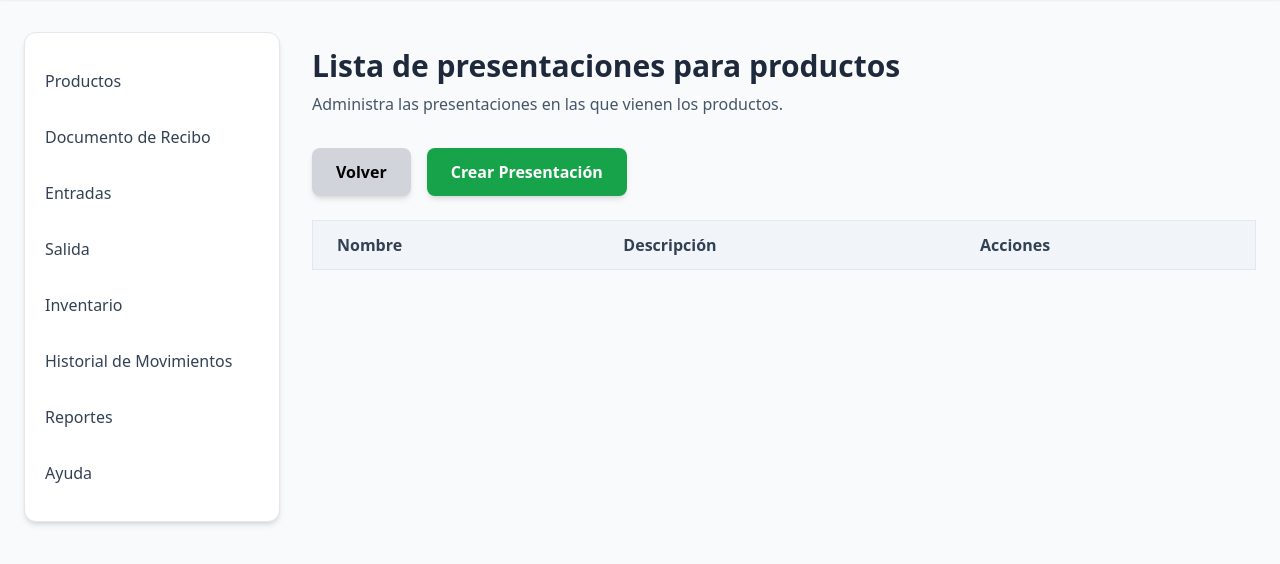
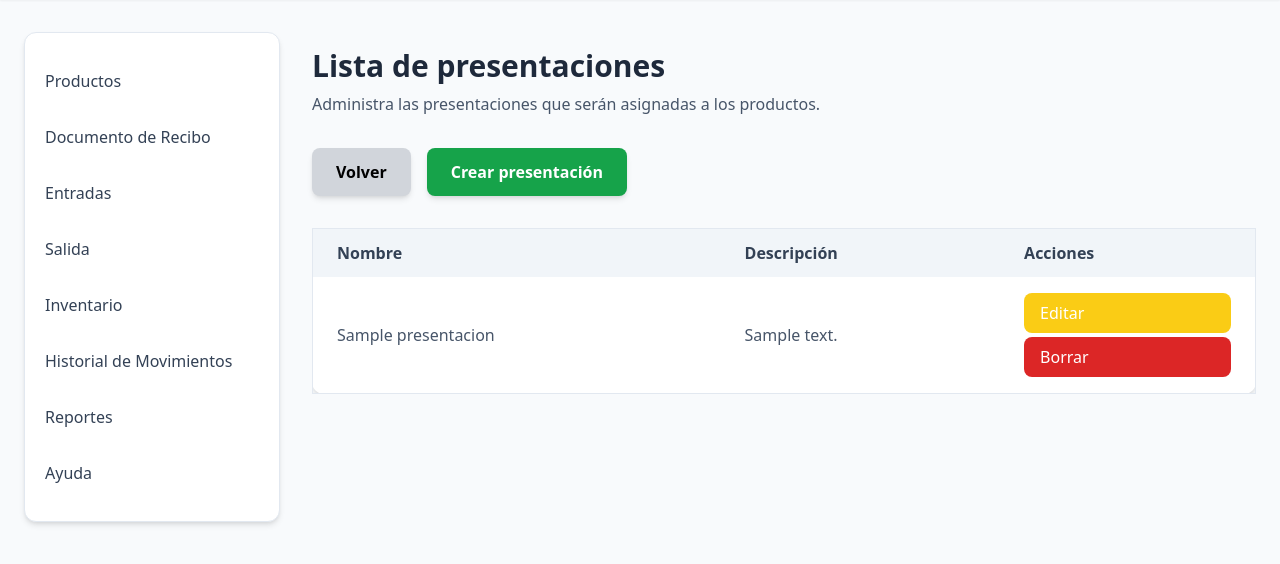
Before and after one commit to juansalgado12/wms, a Flask app: page /presentacion/ in a window 1280 px wide. Shown: the part 112-676 px from the top of the page. Run offline with Flask 3, Linux system fonts and the light colour scheme; the visitor is signed in with stand-in values (Sample User, id 1); tables that the repository leaves empty hold one stand-in row (values such as "Sample post"); lists and menus that the app fills with data are empty; some libraries are stand-ins or nearby versions.

Commit message:
Se implementó la lógica para listar y crear presentaciones, incluyendo la normalización del nombre y validación de duplicados. Se actualizaron las plantillas para mostrar la lista de presentaciones y se añadieron los mensajes de éxito.

```diff
--- a/wmsr/presentacion.py
+++ b/wmsr/presentacion.py
@@ -1,39 +1,46 @@
 from flask import Blueprint, render_template, request, flash, redirect, url_for
 
-#from .auth import login_required
-#from .models import Presentacion cuando se implemente el modelo
-#from wmsr import db cuando se implemente la base de datos
+from .auth import login_required # Importar el decorador de login requerido
+from .models import Presentacion # Importar el modelo de Presentacion
+from wmsr import db # Importar la base de datos
 
 bp = Blueprint('presentacion', __name__, url_prefix='/presentacion')
 
 @bp.route('/')
+@login_required
 def lista_presentaciones():
-    # presentaciones = Presentacion.query.all() #cuando se implemente el modelo
-    return render_template('productos/presentacion/listapresentacion.html') #, presentaciones=presentaciones
 
-@bp.route('/crear')
+    # AquÍ iría la lógica para obtener la lista de presentaciones
+    presentaciones = Presentacion.query.all() # Obtener todas las presentaciones
+    return render_template('productos/presentacion/listapresentacion.html', presentaciones=presentaciones)
+
+@bp.route('/crear', methods=('GET', 'POST'))
+@login_required
 def crear_presentacion():
-    # if request.method == 'POST':
-    #     # Obtener datos del formulario
-    #     nombre = request.form.get('nombre')
-    #     descripcion = request.form.get('descripcion')
+    mensaje_exito = None
 
-    #     presentacion = Presentacion(nombre, descripcion)
+    if request.method == 'POST':
+        nombre = request.form.get('nombre')
+        descripcion = request.form.get('descripcion')
 
-    #     error = None
-    #     nombre_presentacion = Presentacion.query.filter_by(nombre=nombre).first()
+        nombre_normalizado = nombre.strip().lower() if nombre else ''
 
-    #     if nombre_presentacion == None:
-    #         #registrar en la base de datos
-    #         db.session.add(presentacion)
-    #         db.session.commit()
-    #         flash('Presentación creada exitosamente.')
-    #         return redirect(url_for('presentacion.lista_presentaciones'))
-    #     else:
-    #         error = 'La presentación ya existe.'
-    #     flash(error)
-    return render_template('productos/presentacion/crearpresentacion.html')
+        error = None
+        nombre_presentacion = Presentacion.query.filter(db.func.lower(db.func.trim(Presentacion.pres_nombre)) == nombre_normalizado).first()
+
+        if nombre_presentacion is None and nombre_normalizado:
+            nueva_presentacion = Presentacion(nombre.strip(), descripcion)
+            db.session.add(nueva_presentacion)
+            db.session.commit()
+            mensaje_exito = 'Presentación creada exitosamente.'
+            flash(mensaje_exito, 'success')
+            return redirect(url_for('presentacion.lista_presentaciones', mensaje_exito=mensaje_exito))
+        else:
+            error = f'La presentación "{nombre}" ya existe o el nombre es inválido.'
+            flash(error)
+    return render_template('productos/presentacion/crearpresentacion.html', mensaje_exito=mensaje_exito)
 
 @bp.route('/editar')
+@login_required
 def editar_presentacion():
     return render_template('productos/presentacion/editarpresentacion.html')
--- a/wmsr/templates/productos/presentacion/listapresentacion.html
+++ b/wmsr/templates/productos/presentacion/listapresentacion.html
@@ -2,20 +2,14 @@
 
 {% block title %}Lista de presentaciones - Warehouse Management System{% endblock %}
 {% block content %}
-
 <div class="mb-8">
-	<h1 class="text-3xl font-bold text-slate-800 mb-2">Lista de presentaciones para productos</h1>
-	<p class="text-slate-600">Administra las presentaciones en las que vienen los productos.</p>
+	<h1 class="text-3xl font-bold text-slate-800 mb-2">Lista de presentaciones</h1>
+	<p class="text-slate-600">Administra las presentaciones que serán asignadas a los productos.</p>
 </div>
 
-<div class="flex space-x-4 mb-6">
-    <a href="{{ url_for('productos.catalogo') }}" class="px-6 py-3 bg-gray-300 font-semibold rounded-lg hover:bg-gray-400 transition-all shadow-md hover:shadow-lg">
-        Volver
-    </a>
-
-    <a href="{{ url_for('presentacion.crear_presentacion') }}" class="px-6 py-3 bg-green-600 text-white font-semibold rounded-lg hover:bg-green-800 transition-all shadow-md hover:shadow-lg">
-        Crear Presentación
-    </a>
+<div class="flex flex-wrap gap-4 mb-8">
+    <a href="{{url_for('productos.catalogo')}}" class="px-6 py-3 bg-gray-300 font-semibold rounded-lg hover:bg-gray-400 transition-all shadow-md hover:shadow-lg">Volver</a>
+	<a href="{{url_for('presentacion.crear_presentacion')}}" class="px-6 py-3 bg-green-600 text-white font-semibold rounded-lg hover:bg-green-800 transition-all shadow-md hover:shadow-lg">Crear presentación</a>
 </div>
 
 <div class="overflow-x-auto">
@@ -28,14 +22,20 @@
 			</tr>
 		</thead>
 		<tbody>
-			<!-- Aquí se mostrarán las presentaciones creadas -->
-			{% for presentacion in presentaciones %}
+			<!-- Aquí se mostrarán las presentaciones -->
+			{% for presentacion in presentaciones | reverse %}
 			<tr>
-				<td class="px-6 py-4 text-slate-600">{{ presentacion.nombre }}</td>
-				<td class="px-6 py-4 text-slate-600">{{ presentacion.descripcion }}</td>
+				<td class="px-6 py-4 text-slate-600">{{presentacion.pres_nombre}}</td>
+				<td class="px-6 py-4 text-slate-600">{{presentacion.pres_descripcion}}</td>
 				<td class="px-6 py-4">
-					<button class="px-4 py-2 bg-yellow-400 text-white rounded-lg font-medium hover:bg-yellow-500 transition-all mr-2" disabled>Editar</button>
-					<button class="px-4 py-2 bg-red-600 text-white rounded-lg font-medium hover:bg-red-800 transition-all" disabled>Borrar</button>
+					<div class="flex flex-col gap-1">
+						<a href="#" class="px-4 py-2 bg-yellow-400 text-white rounded-lg font-medium hover:bg-yellow-500 transition-all">Editar</a>
+						<a href="#"
+							class="px-4 py-2 bg-red-600 text-white rounded-lg font-medium hover:bg-red-800 transition-all"
+							onclick="return confirm('¿Está seguro de que desea eliminar esta presentación?');">
+							Borrar
+						</a>
+					</div>
 				</td>
 			</tr>
 			{% endfor %}
```
